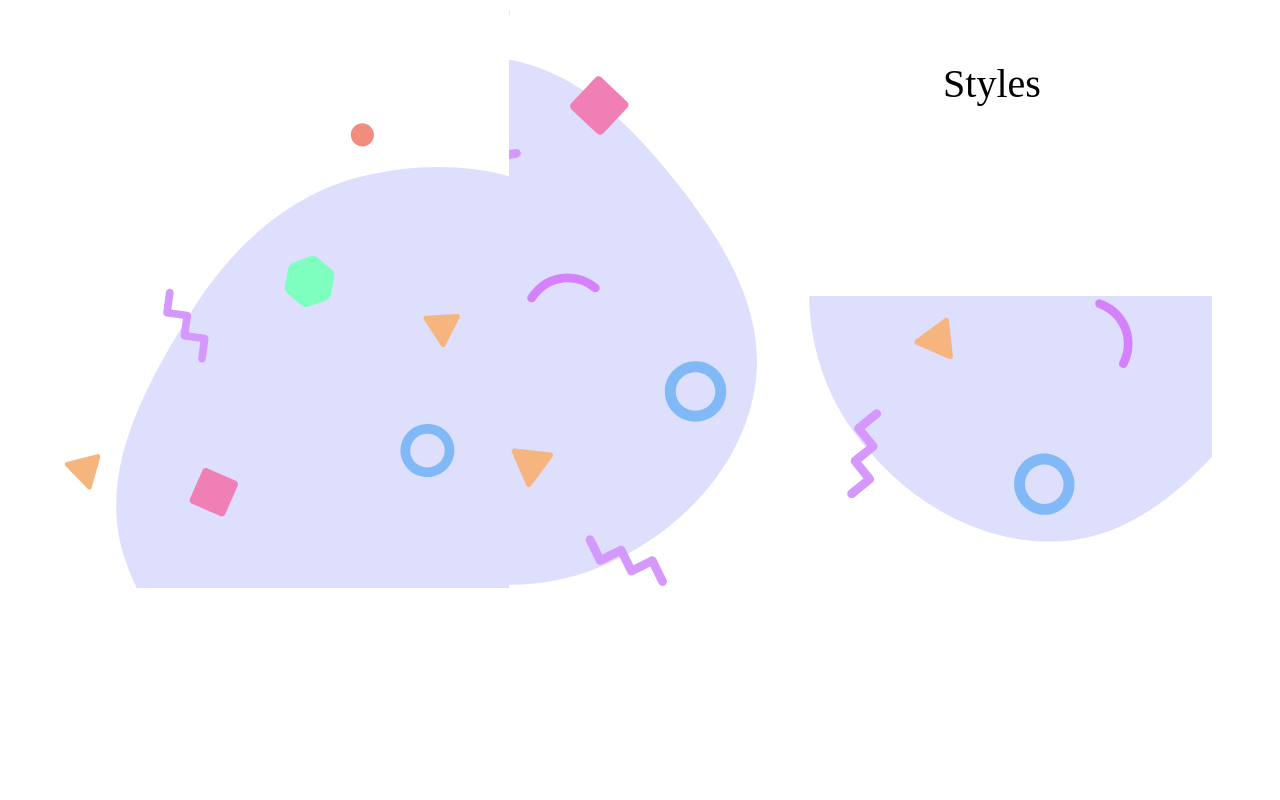
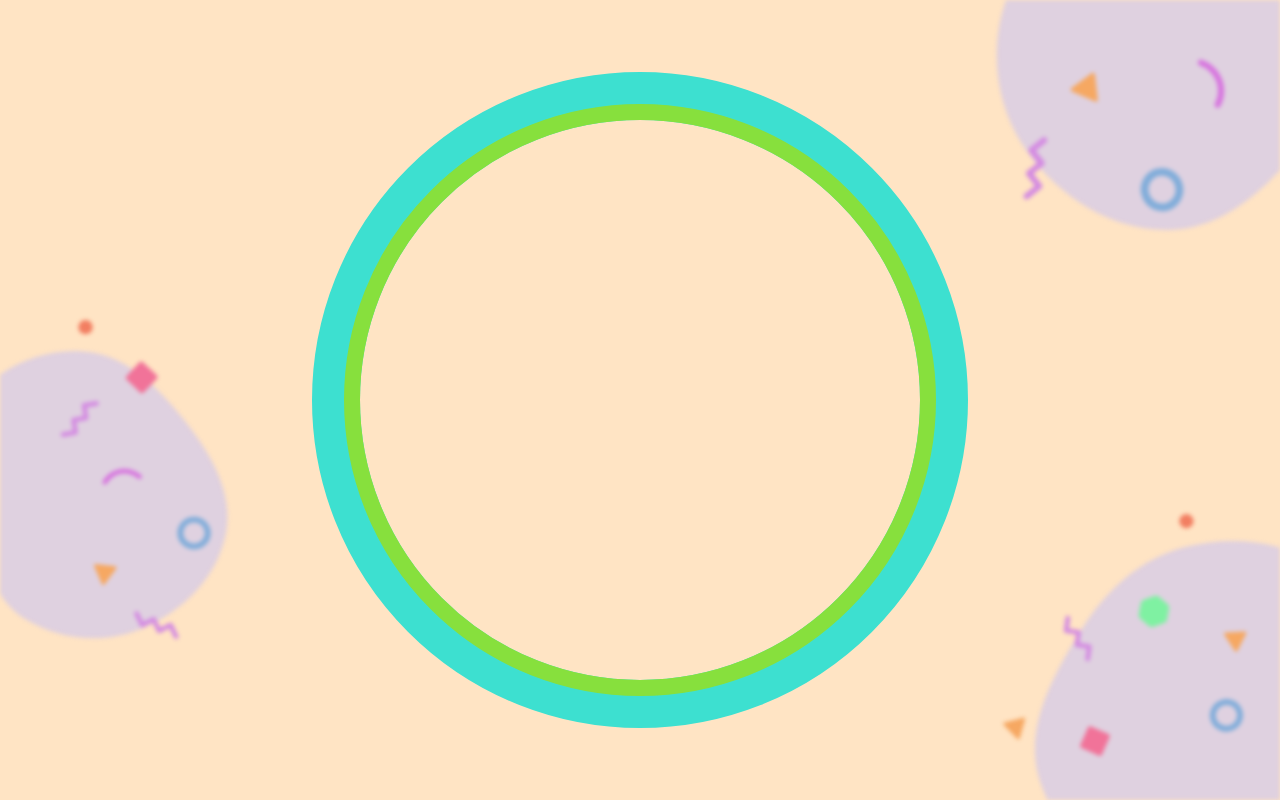
Before and after one commit to MrFootwork/analog-clock, a Vue app: page / in a window 1280 px wide. Built offline with nearby package versions, Linux system fonts and the light colour scheme; a web font is replaced by a local one.

Commit message:
built frame for clock

```diff
--- a/src/App.vue
+++ b/src/App.vue
@@ -8,21 +8,20 @@ import ClockHands from '@/components/ClockHands.vue'
 
 <template>
 
-  <SelectorStyle />
-
+  <!-- <SelectorStyle /> -->
   <ClockWrapper>
 
-    <Template #frame>
+    <template #frame>
       <ClockFrame />
-    </Template>
+    </template>
 
-    <Template #dial>
+    <template #dial>
       <ClockDial />
-    </Template>
+    </template>
 
-    <Template #hands>
+    <template #hands>
       <ClockHands />
-    </Template>
+    </template>
 
   </ClockWrapper>
 
--- a/src/components/ClockFrame.vue
+++ b/src/components/ClockFrame.vue
@@ -3,11 +3,45 @@
 </script>
 
 <template>
-  <div>
-
+  <div class="wrapper">
+    <div class="outer frame">
+      <div class="inner frame">
+      </div>
+    </div>
   </div>
 </template>
 
-<style scoped>
+<style scoped lang="scss">
+// @import './../scss/mixins';
+@import '@/scss/mixins';
 
+.wrapper {
+  position: absolute;
+
+  display: flex;
+  align-items: center;
+  justify-content: center;
+
+  .frame {
+    border-radius: 50%;
+    position: absolute;
+
+    &.outer {
+      border: 3rem solid hwb(174 24% 12%);
+      @include setFrameSize();
+
+      display: flex;
+      align-items: center;
+      justify-content: center;
+
+      & .inner {
+        border: 1rem solid hwb(93 24% 12%);
+        @include setFrameSize();
+
+      }
+    }
+
+
+  }
+}
 </style>
--- a/src/components/ClockWrapper.vue
+++ b/src/components/ClockWrapper.vue
@@ -8,17 +8,54 @@
     <slot name="dial"></slot>
     <slot name="hands"></slot>
 
-    <img src="public/bg__btm-right.svg" alt="">
-    <img src="public/bg__left.svg" alt="">
-    <img src="public/bg__top-right.svg" alt="">
+    <img class="bg__image" id="bg__btm-right" src="public/bg__btm-right.svg" alt="">
+    <img class="bg__image" id="bg__left" src="public/bg__left.svg" alt="">
+    <img class="bg__image" id="bg__top-right" src="public/bg__top-right.svg" alt="">
   </div>
 </template>
 
-<style scoped>
+<style scoped lang="scss">
 .wrapper {
-  background-color: white;
+  --bg_image_size: 20rem;
+  background-color: bisque;
   width: 100vw;
   height: 100vh;
-  /* FIXME add mixins for theming */
+
+  position: absolute;
+
+  display: flex;
+  justify-content: center;
+  align-items: center;
+
+  z-index: -20;
+
+  .bg__image {
+    width: var(--bg_image_size);
+    height: var(--bg_image_size);
+    z-index: -10;
+    filter: blur(2px);
+
+    &#bg__btm-right {
+      position: absolute;
+      bottom: 0;
+      right: 0;
+    }
+
+    &#bg__left {
+      position: absolute;
+      left: 0;
+      bottom: 20vh;
+    }
+
+    &#bg__top-right {
+      position: absolute;
+      top: 0;
+      right: 0;
+    }
+  }
+
+
+
+
 }
 </style>
--- a/src/scss/_mixins.scss
+++ b/src/scss/_mixins.scss
@@ -0,0 +1,12 @@
+@mixin setFrameSize {
+  @media (orientation: landscape) {
+    height: 70vh;
+    width : 70vh;
+
+  }
+
+  @media (orientation: portrait) {
+    height: 70vw;
+    width : 70vw;
+  }
+}
--- a/src/scss/styles.scss
+++ b/src/scss/styles.scss
@@ -1,5 +1,7 @@
-@use 'mixins';
+// @use 'mixins';
 
-* {
+:root {
   box-sizing: border-box;
+  margin    : 0;
+  padding   : 0;
 }
```
Also changed, not shown: src/components/HelloWorld.vue (deleted, +0 -40 lines), vite.config.ts (+9 -0 lines).
